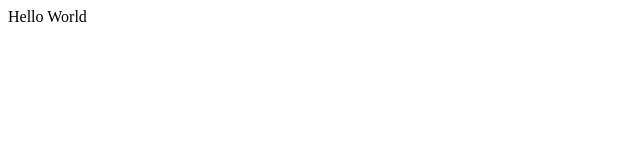
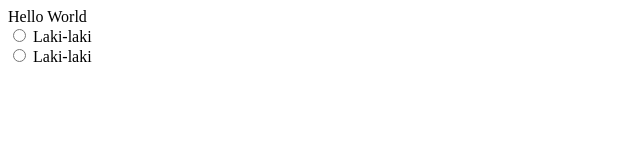
Before and after one commit to TF1405/belajarGit, a plain HTML site: page index.html in a window 1280 px wide. Shown: the whole page, without its empty margins (0-640 px from the left). Drawn offline with Linux system fonts and the light colour scheme.

Commit message:
feat: filter

```diff
--- a/index.html
+++ b/index.html
@@ -7,5 +7,15 @@
 </head>
 <body>
     Hello World
+    <div>
+        <form action="">
+            <input type="radio" name="Laki-laki"/>
+            <label for="">Laki-laki</label>
+        </form>
+        <form action="">
+            <input type="radio" name="Laki-laki"/>
+            <label for="">Laki-laki</label>
+        </form>
+    </div>
 </body>
 </html>
```
